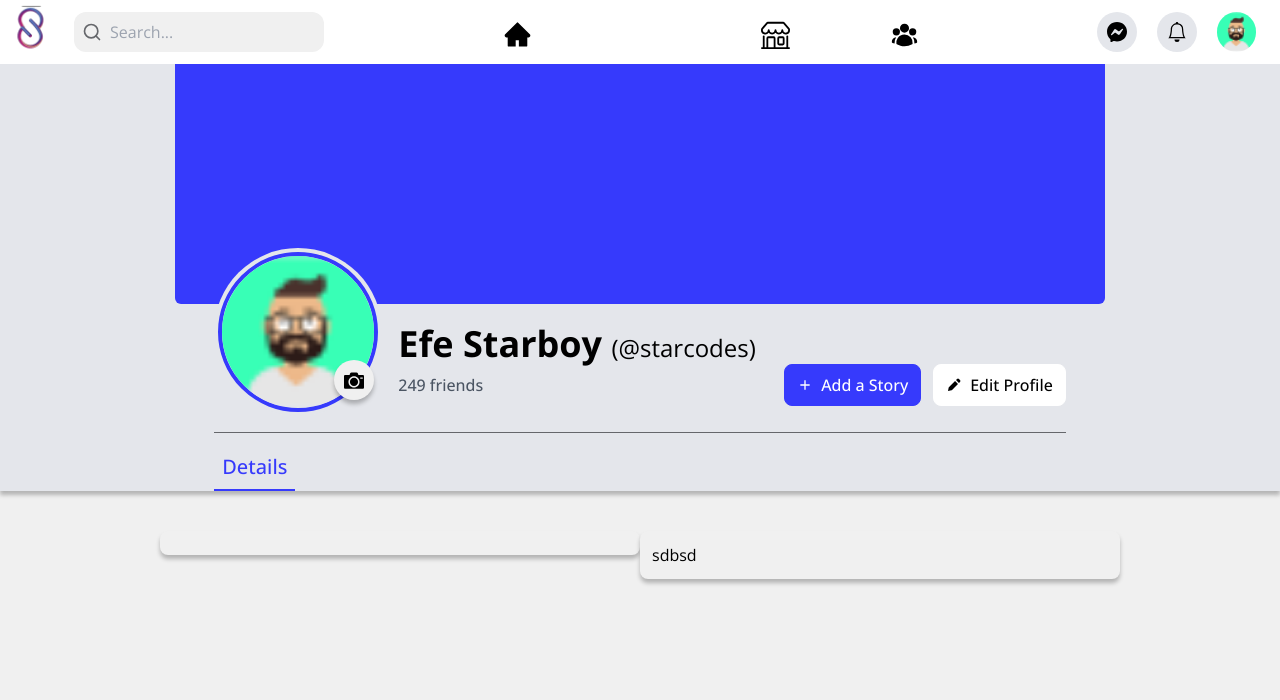
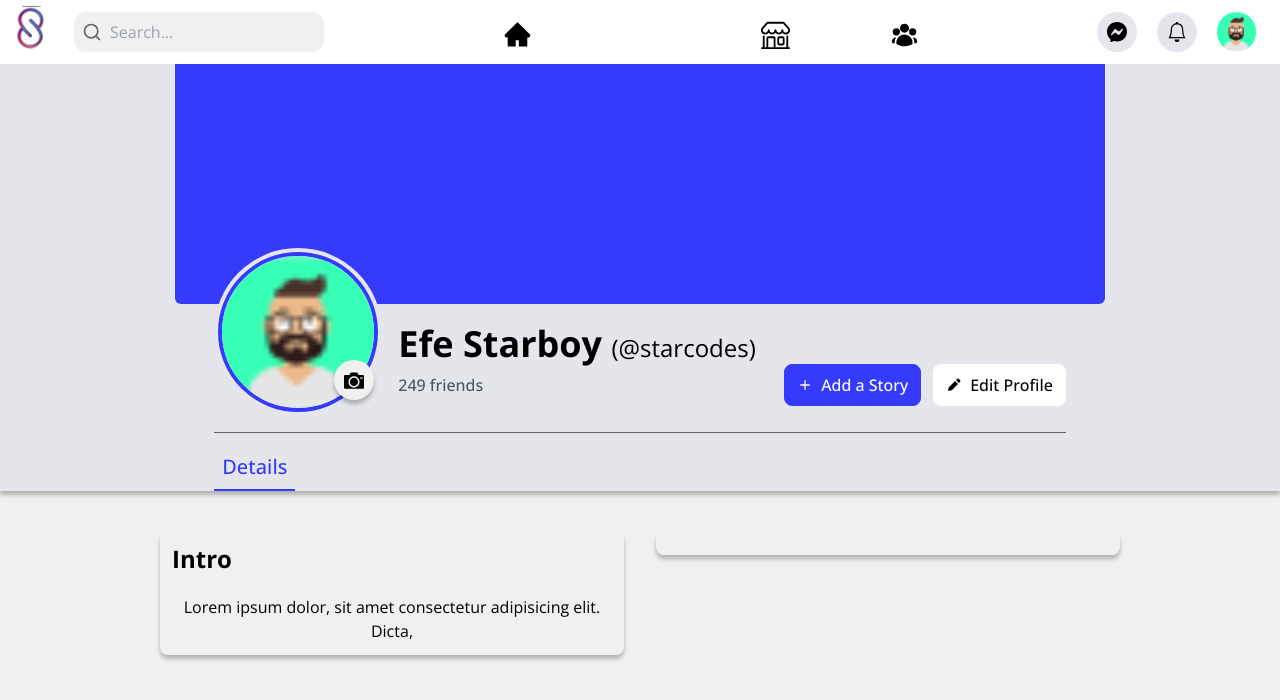
Before and after one commit to asiughuslyvesterobus/social_app, a Next.js app in the folder client/: page /profile/01029302 in a window 1280 px wide. Shown: the top 700 px of the page. Built offline with nearby package versions, Linux system fonts and the light colour scheme; some icons are missing.

Commit message:
working on profile page

```diff
--- a/client/pages/profile/[id].tsx
+++ b/client/pages/profile/[id].tsx
@@ -5,7 +5,7 @@ import { BiPlus, BiSolidPencil } from "react-icons/bi";
 const Profilepage = () => {
   return (
     <MainLayout title="User Profile">
-      <section className="w-full flex-col items-start justify-start gap-5 h-screen overflow-y-auto overflow-x-hidden">
+      <section className="w-full flex-col items-start justify-start gap-5 h-screen overflow-y-auto overflow-x-hidden pb-20">
         <div className="w-full bg-btngray tab:px-5 shadow-boxShad flex gap-5 flex-col items-center justify-center">
           <div className="tab:w-[75%] w-full tab:mx-auto flex flex-col items-start justify-start">
             <div className="w-full relative h-[120px] tab:h-[240px] bg-primary tab:rounded-bl-md tab:rounded-br-md"></div>
@@ -60,11 +60,16 @@ const Profilepage = () => {
             </div>
           </div>
         </div>
-        <div className="tab:w-[75%] w-full tab:mx-auto flex flex-col items-start justify-start tab:flex-row py-10">
-          <div className="w-full bg-bodybg shadow-boxShad rounded-lg p-3 flex flex-col items-start justify-start gap-5">
-
+        <div className="tab:w-[75%] w-full tab:mx-auto flex flex-col items-start justify-start tab:flex-row py-10 gap-8">
+          <div className="w-full bg-bodybg shadow-boxShad rounded-lg p-3 flex flex-col items-start justify-start gap-5 sticky top-10">
+            <h2 className="text-lg font-bold md:text-2xl">Intro</h2>
+            <div className="w-full flex flex-col items-center justify-center">
+              <p className="text-sm text-center font-normal md:text-base">
+                Lorem ipsum dolor, sit amet consectetur adipisicing elit. Dicta,
+              </p>
+            </div>
           </div>
-          <div className="w-full bg-bodybg shadow-boxShad rounded-lg p-3 flex flex-col items-start justify-start gap-5">sdbsd</div>
+          <div className="w-full bg-bodybg shadow-boxShad rounded-lg p-3 flex flex-col items-start justify-start gap-5"></div>
         </div>
       </section>
     </MainLayout>
```
